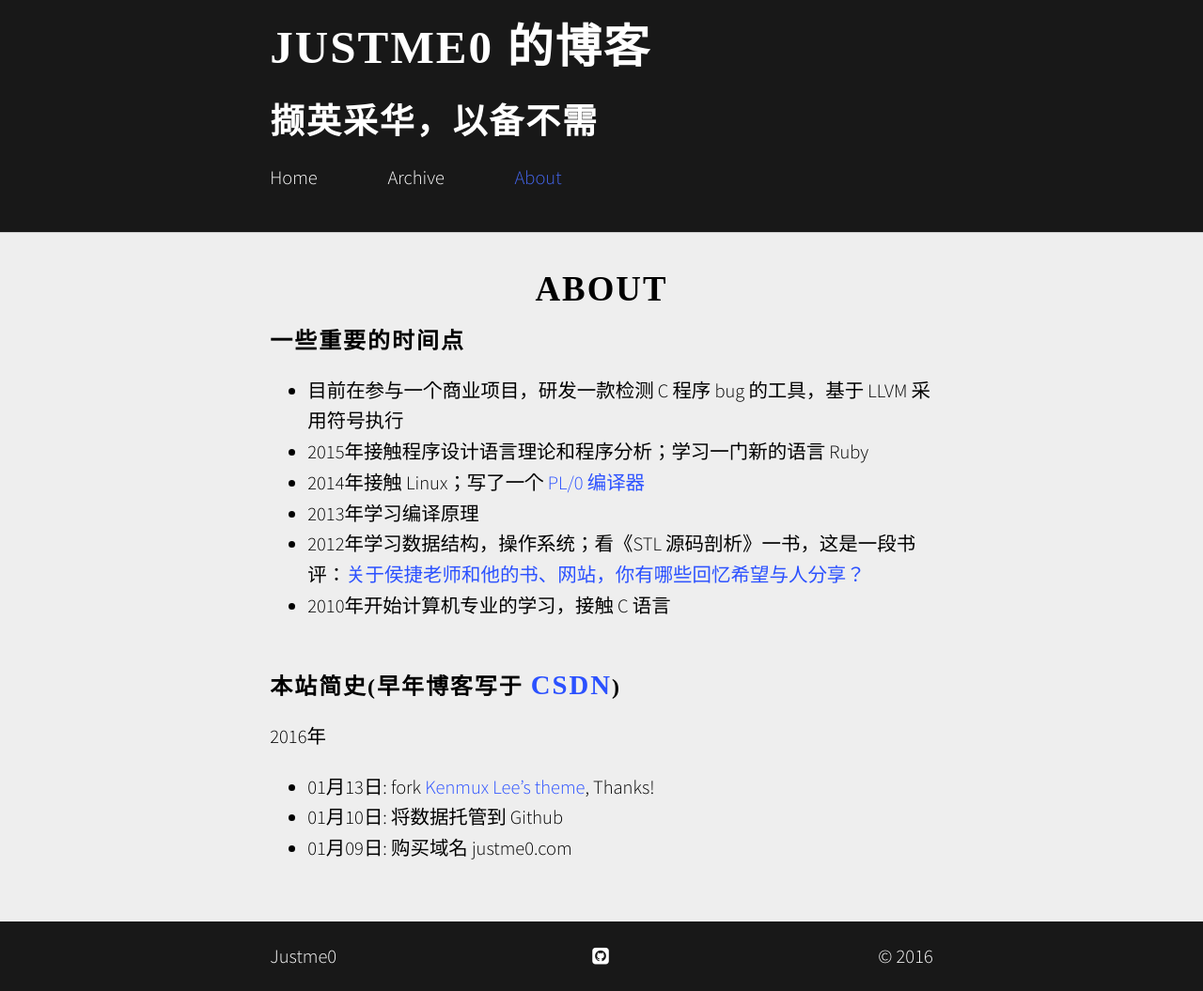
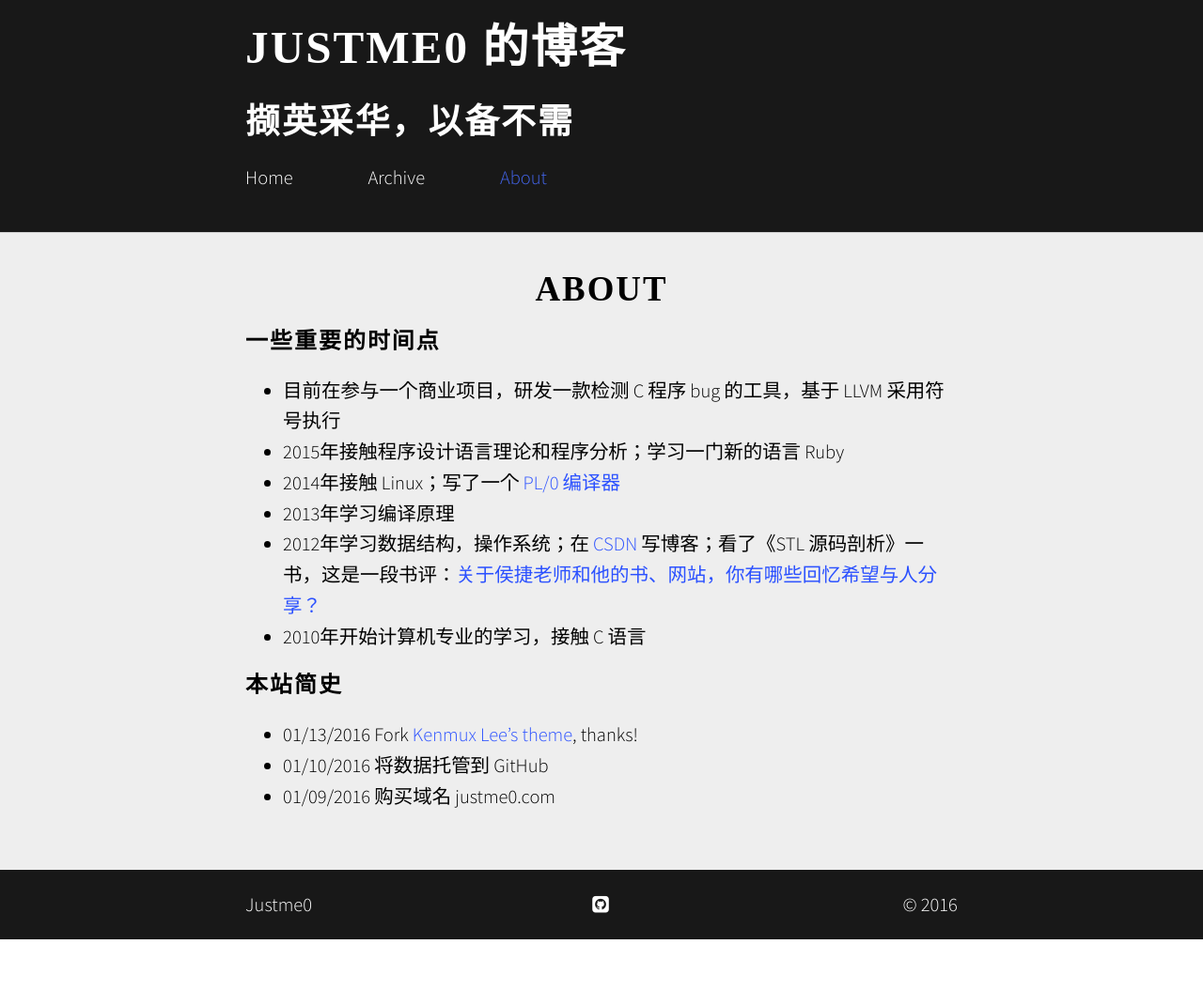
Before and after one commit to Justme0/justme0.github.io, a Jekyll site: the page built from about.md, in a window 1280 px wide. Shown: the whole page at 94% size. Built offline with Jekyll 4.4.1, drawn with Linux system fonts in a browser that asks for light colours; nearby versions of some CDN libraries; some web fonts are replaced; after the commit the page ends 1000 px from its top, so only the background shows below that.

Commit message:
Some changes
 - increase page's width
 - update readbook post
 - fix post subtitle period
 - change about page

```diff
--- a/_config.yml
+++ b/_config.yml
@@ -46,7 +46,7 @@ comments:
 
 style:
 #    body: "whitesmoke"
-    padding: 33%
+    padding: 30%
     anchor: "#46f"
     serif-heading: true
     nav: "#181818"
--- a/_layouts/default.html
+++ b/_layouts/default.html
@@ -5,7 +5,10 @@ layout: blank
 <article>
     <header>
         <h2><a href="{{ page.url | prepend: site.baseurl }}">{{ page.title }}</a></h2>
+        <!--
         <p>{% if page.author %}{{ page.author }} • {% endif %}{% if page.date %}<time datetime="{{ page.date | date_to_xmlschema }}">{{ page.date | date: "%b %-d, %Y" }}</time>{% endif %}{% if page.tags %} • {{ page.tags | join: ', ' }}{% endif %}</p>
+        -->
+        <p>{% if page.author %}{{ page.author }} • {% endif %}{% if page.date %}<time datetime="{{ page.date | date_to_xmlschema }}">{{ page.date | date: "%b %-d, %Y" }}</time>{% endif %}</p>
     </header>
     <div>
         {{ content }}
--- a/about.md
+++ b/about.md
@@ -4,19 +4,15 @@ permalink: /about/index.html
 ---
 
 ### 一些重要的时间点
-
 - 目前在参与一个商业项目，研发一款检测 C 程序 bug 的工具，基于 LLVM 采用符号执行
 - 2015年接触程序设计语言理论和程序分析；学习一门新的语言 Ruby
 - 2014年接触 Linux；写了一个 [PL/0 编译器](https://github.com/Justme0/pl0-compiler){:target="_blank"}
 - 2013年学习编译原理
-- 2012年学习数据结构，操作系统；看《STL 源码剖析》一书，这是一段书评：[关于侯捷老师和他的书、网站，你有哪些回忆希望与人分享？](https://www.zhihu.com/question/28400554/answer/41178306){:target=" _blank"}
+- 2012年学习数据结构，操作系统；在 [CSDN](http://blog.csdn.net/justme0){:target="_blank"} 写博客；看了《STL 源码剖析》一书，这是一段书评：[关于侯捷老师和他的书、网站，你有哪些回忆希望与人分享？](https://www.zhihu.com/question/28400554/answer/41178306){:target=" _blank"}
 - 2010年开始计算机专业的学习，接触 C 语言
 <br />
-<br />
 
-### 本站简史(早年博客写于 [CSDN](http://blog.csdn.net/justme0){:target="_blank"})
-2016年
-
-- 01月13日: fork <a href="https://github.com/kenmux/kenmux.github.io" target="_blank">Kenmux Lee's theme</a>, Thanks!
-- 01月10日: 将数据托管到 Github
-- 01月09日: 购买域名 justme0.com
+### 本站简史
+- 01/13/2016 Fork <a href="https://github.com/kenmux/kenmux.github.io" target="_blank">Kenmux Lee's theme</a>, thanks!
+- 01/10/2016 将数据托管到 GitHub
+- 01/09/2016 购买域名 justme0.com
--- a/index.html
+++ b/index.html
@@ -7,7 +7,10 @@ layout: blank
 <article>
   <header>
     <h2><a href="{{ page.url | prepend: site.baseurl }}">{{ page.title }}</a></h2>
+    <!--
     <p>{% if page.author %}{{ page.author }} • {% endif %}{% if page.date %}<time datetime="{{ page.date | date_to_xmlschema }}">{{ page.date | date: "%b %-d, %Y" }}</time>{% endif %}{% if page.tags %} • {{ page.tags | join: ', ' }}{% endif %}</p>
+    -->
+    <p>{% if page.author %}{{ page.author }} • {% endif %}{% if page.date %}<time datetime="{{ page.date | date_to_xmlschema }}">{{ page.date | date: "%b %-d, %Y" }}</time>{% endif %}</p>
   </header>
   <div>
     {{ page.excerpt }}
```
Also changed, not shown: _posts/2015-04-22-FP-and-CPP.md (+4 -2 lines), _posts/2016-01-13-book.md (+4 -0 lines).
